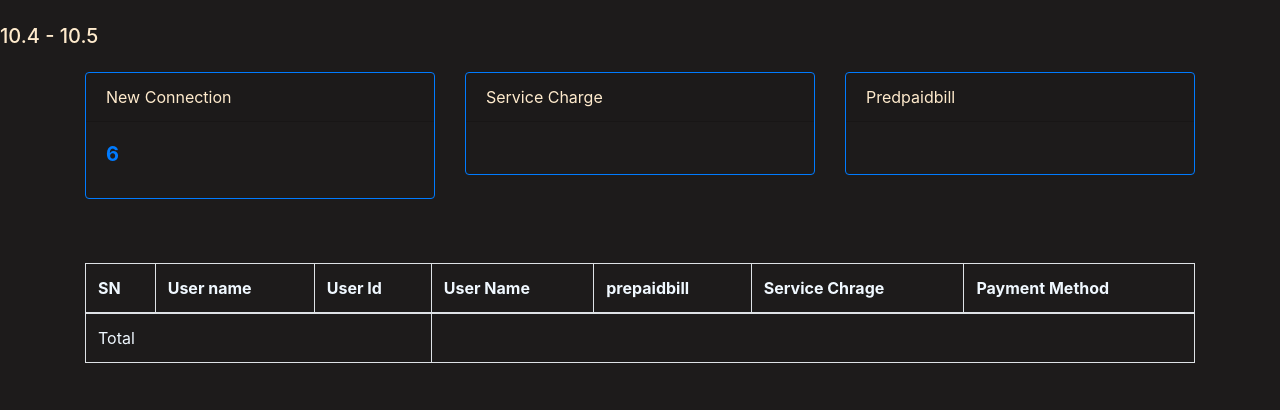
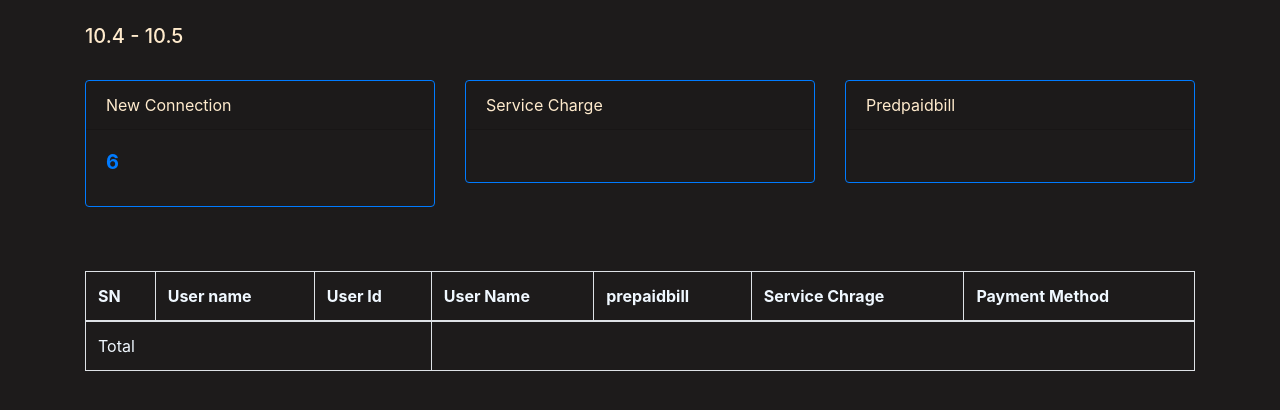
Before and after one commit to Semol2233/office, a Django app: page /update in a window 1280 px wide. Shown: the part 56-466 px from the top of the page. Run offline with Django 3.2, Linux system fonts and the light colour scheme; the visitor is signed in with stand-in values (Sample User, id 1); some libraries are stand-ins or nearby versions.

Commit message:
hdswhscassssssshsss

```diff
--- a/templates/goninda/dalyconnection.html
+++ b/templates/goninda/dalyconnection.html
@@ -181,10 +181,12 @@
 </div> -->
 
 
+ <div class="container d-flex justify-content-between">
+  <h5 class="mt-4 " style="color: blanchedalmond;">
+    10.4 - 10.5
+  </h5>
+ </div>
 
-<h5 class="mt-4  d-flex justify-content-between" style="color: blanchedalmond;">
-  10.4 - 10.5
-</h5>
 <div class="container mt-4">
   <div class="row  d-flex justify-content-between">
     <div class="col-sm" style="color: blanchedalmond;">
```
